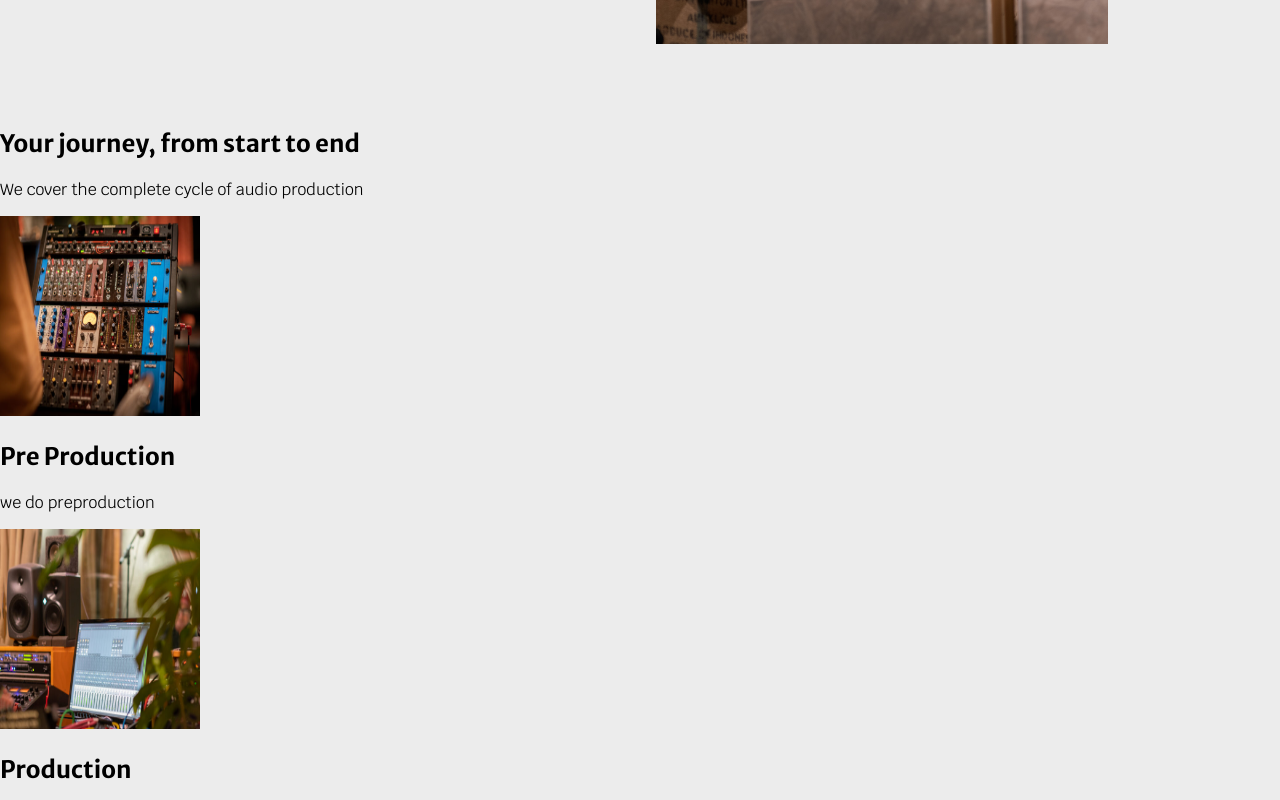
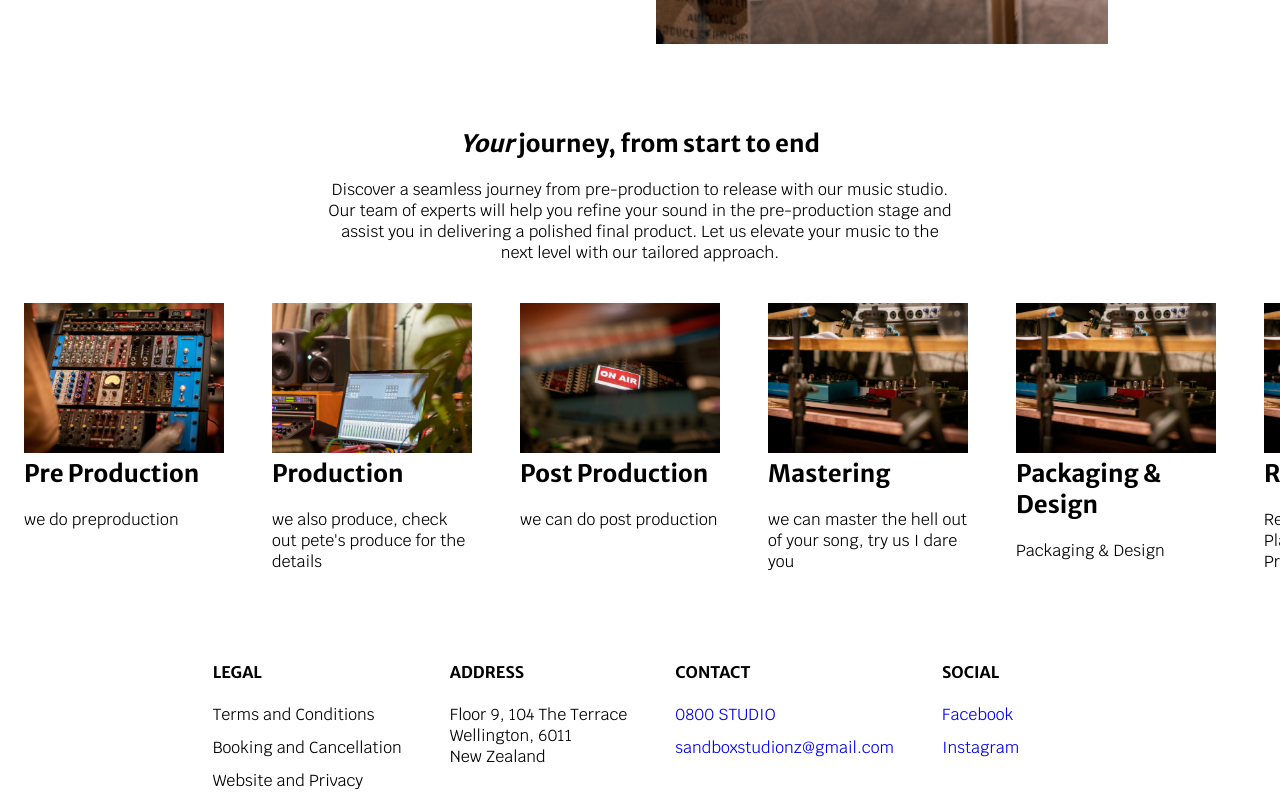
Before and after one commit to moltenot/sandbox_website, a Next.js app: page / in a window 1280 px wide. Shown: the part 1220-2020 px from the top of the page. Built offline with nearby package versions, Linux system fonts and the light colour scheme.

Commit message:
added horizontal card for the Journey

```diff
--- a/components/sections/hero.js
+++ b/components/sections/hero.js
@@ -24,6 +24,7 @@ export default function Hero() {
         src={heroImage}
         className={styles.image}
         priority
+        blurDataURL
         fill
         alt="a panorama of the Sandbox Studios"
       />
--- a/components/sections/horizontalCards.js
+++ b/components/sections/horizontalCards.js
@@ -1,7 +1,13 @@
-
+import styles from "@/styles/horizontalCards.module.css"
 export default function HorizontalCards({ children, cards }) {
-    return <>
-    {children}
-    {cards}
+  return (
+    <>
+      <div className={`${styles.textcontainer} cont-md`}>{children}</div>
+      <div className={styles.scrollcontainer}>
+        <div className="flex-pad"/>
+      {cards}
+        <div className="flex-pad"/>
+      </div>
     </>
+  );
 }
--- a/components/tallCard.js
+++ b/components/tallCard.js
@@ -1,10 +1,20 @@
 import Image from "next/image";
+import styles from "@/styles/tallCard.module.css";
 
 export default function TallCard({ imageSrc, alt, header, paragraph }) {
+  const width = 200;
+  const height = 150
   return (
     <>
-      <div>
-        <Image src={imageSrc} alt={alt} height={200} width={200} />
+      <div className={styles.container}>
+        <Image
+          src={imageSrc}
+          blurDataURL
+          style={{ objectFit: "cover" }}
+          alt={alt}
+          height={height}
+          width={width}
+        />
         <h2>{header}</h2>
         <p>{paragraph}</p>
       </div>
--- a/pages/_document.js
+++ b/pages/_document.js
@@ -3,7 +3,9 @@ import { Html, Head, Main, NextScript } from "next/document";
 export default function Document() {
   return (
     <Html lang="en">
-      <Head></Head>
+      <Head>
+        <link rel="shortcut icon" href="/favicon.png" />
+      </Head>
       <body>
         <Main />
         <NextScript />
--- a/pages/index.js
+++ b/pages/index.js
@@ -10,6 +10,8 @@ import TallCard from "@/components/tallCard";
 
 import pre_production from "@/public/journey/pre_production.jpg";
 import production from "@/public/journey/production.jpg";
+import post_production from "@/public/journey/post_production.jpg";
+import mastering from "@/public/journey/mastering.jpg";
 
 const inter = Inter({ subsets: ["latin"] });
 
@@ -41,18 +43,56 @@ export default function Home() {
               alt={"a photo of a rack of pedals"}
               header={"Pre Production"}
               paragraph="we do preproduction"
-            >
-            </TallCard>,
+            ></TallCard>,
             <TallCard
-            key={"prod"}
-            imageSrc={production}
-            alt="photo of a computer screen running a DAW"
-            header={"Production"}
-            paragraph="we also produce"/>
+              key={"prod"}
+              imageSrc={production}
+              alt="photo of a computer screen running a DAW"
+              header={"Production"}
+              paragraph="we also produce, check out pete's produce for the details"
+            />,
+            <TallCard
+              key={"post"}
+              imageSrc={post_production}
+              alt="photo of an on air sign"
+              header="Post Production"
+              paragraph="we can do post production"
+            />,
+            <TallCard
+              key={"mastering"}
+              imageSrc={mastering}
+              alt="photo from behind a desk"
+              header={"Mastering"}
+              paragraph="we can master the hell out of your song, try us I dare you"
+            />,
+            <TallCard
+              key={"packaging"}
+              imageSrc={mastering}
+              alt="packaging and design image"
+              header={"Packaging & Design"}
+              paragraph="Packaging & Design"
+            />,
+            <TallCard
+              key={"release"}
+              imageSrc={mastering}
+              alt="release image"
+              header={"Release"}
+              paragraph="Release Plan
+            Streaming Platforms
+            Marketing & Promo"
+            />,
           ]}
         >
-          <h2>Your journey, from start to end</h2>
-          <p>We cover the complete cycle of audio production</p>
+          <h2>
+            <span class="italics">Your</span> journey, from start to end
+          </h2>
+          <p>
+            Discover a seamless journey from pre-production to release with our
+            music studio. Our team of experts will help you refine your sound in
+            the pre-production stage and assist you in delivering a polished
+            final product. Let us elevate your music to the next level with our
+            tailored approach.
+          </p>
         </HorizontalCards>
       </Navigation>
     </>
--- a/styles/globals.css
+++ b/styles/globals.css
@@ -1,7 +1,6 @@
 :root {
   --navbar-height: 64px;
   --container-padding: 0.5rem;
-  background-color: rgb(236, 236, 236);
 }
 
 h1,
@@ -78,3 +77,7 @@ body {
 a {
   text-decoration-line: none;
 }
+
+span.italics {
+  font-style: italic;
+}
--- /dev/null
+++ b/styles/horizontalCards.module.css
@@ -0,0 +1,14 @@
+.scrollcontainer {
+  display: flex;
+  overflow-x: scroll;
+  flex-direction: row;
+  scrollbar-width: none;
+}
+
+.scrollcontainer::-webkit-scrollbar {
+  display: none;
+}
+
+.textcontainer {
+  text-align: center;
+}
--- /dev/null
+++ b/styles/tallCard.module.css
@@ -0,0 +1,10 @@
+.container {
+    width: 200px;
+    padding: var(--container-padding);
+    margin: 1em;
+    white-space: normal;
+}
+
+.container h2 {
+    margin-top: 0;
+}
```
Also changed, not shown: public/favicon.png (added).
